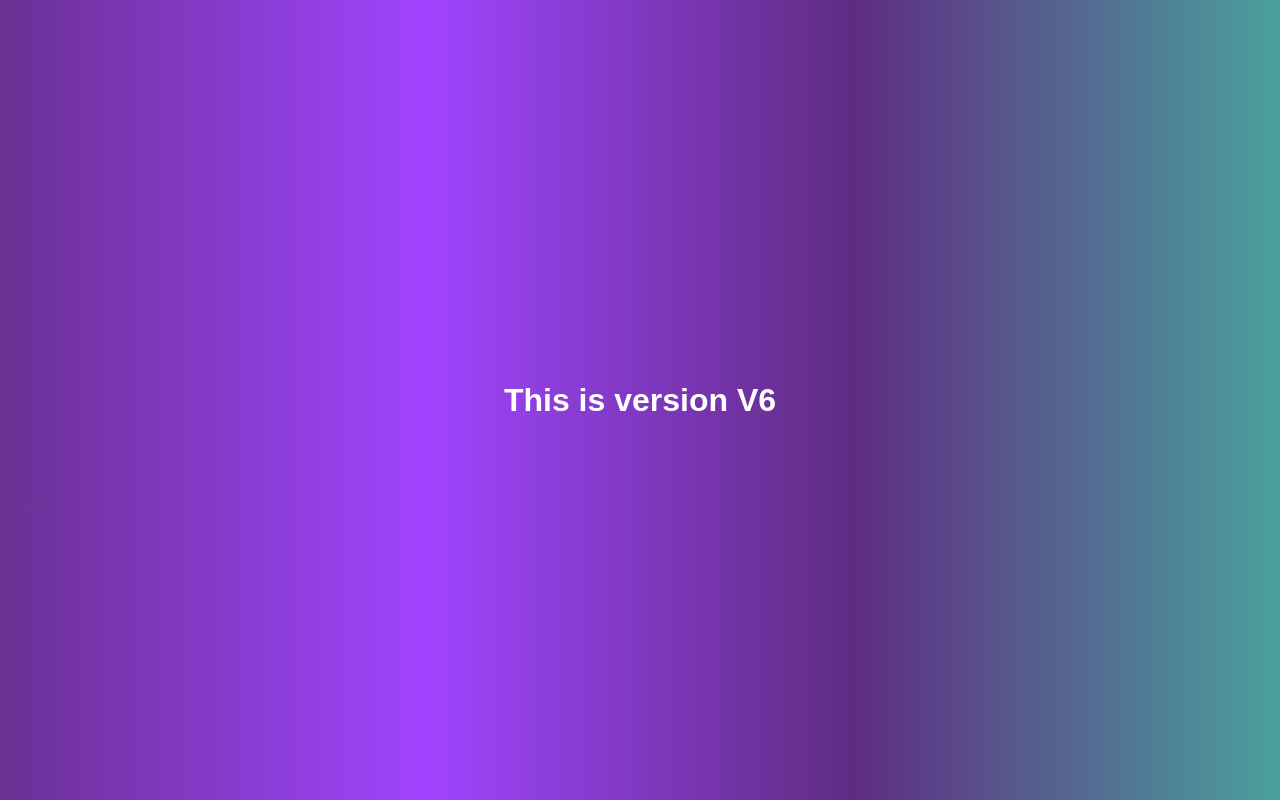
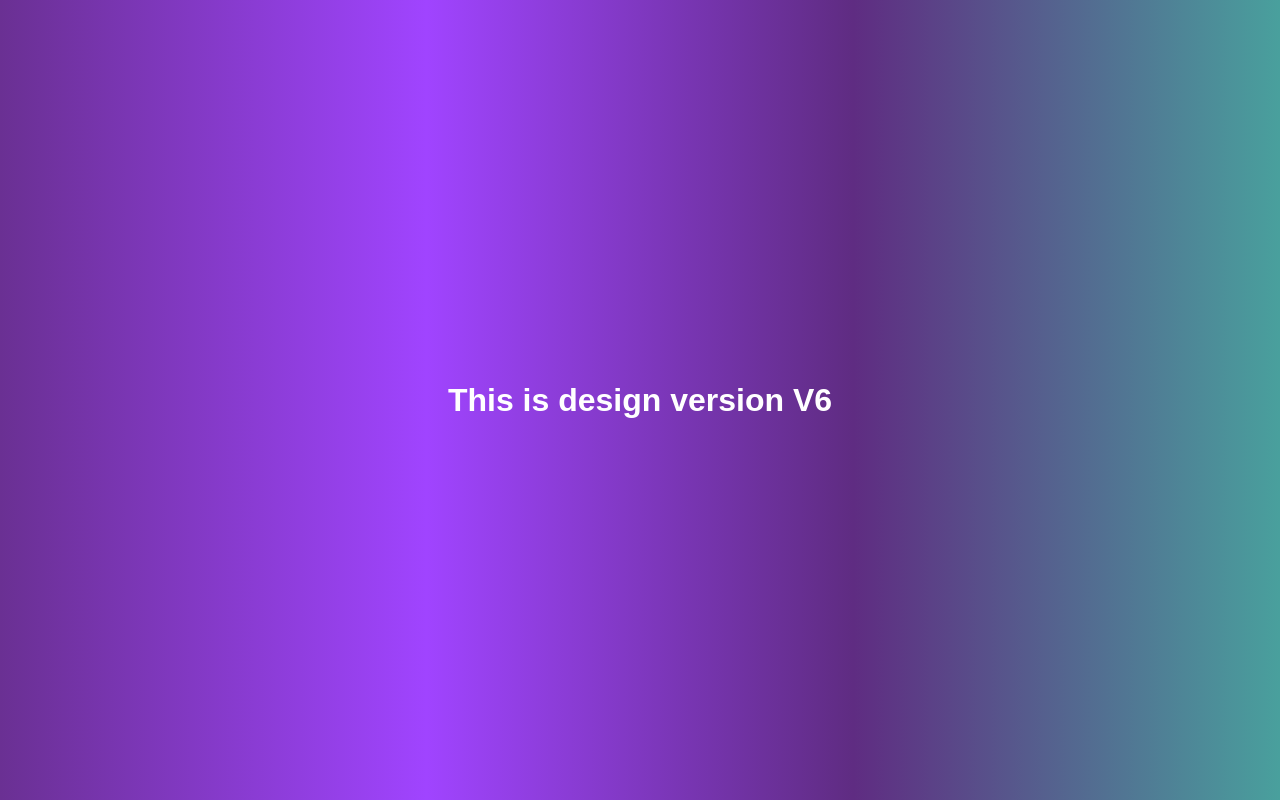
Before and after one commit to bhavuksharma/myrepo, a plain HTML site: page index.html in a window 1280 px wide. Drawn offline with Linux system fonts and the light colour scheme.

Commit message:
changed H1

```diff
--- a/index.html
+++ b/index.html
@@ -8,6 +8,6 @@
     <title>Document</title>
 </head>
 <body>
-    <h1>This is version V6</h1>
+    <h1>This is design version V6</h1>
 </body>
 </html>
```
